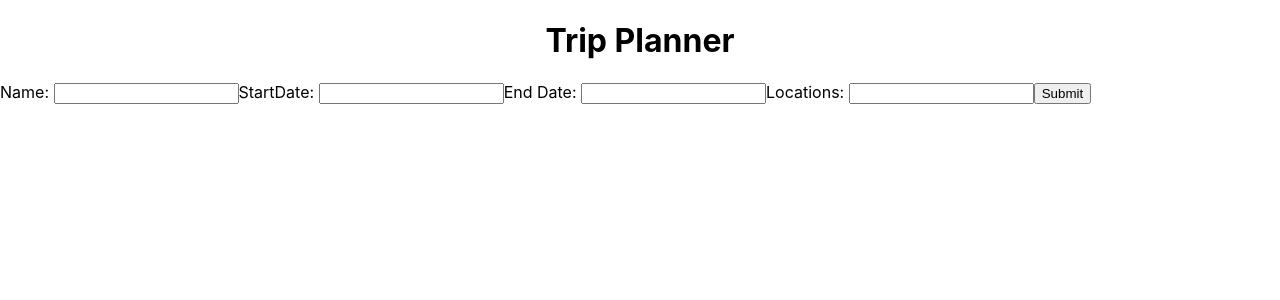
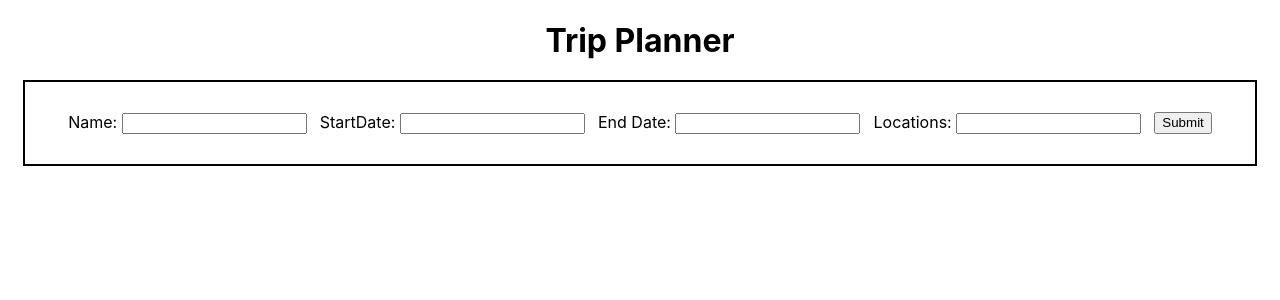
Before and after one commit to SaraBroad/go-itinerary, a React (Create React App) app in the folder itinerary-client/: page /newItinerary in a window 1280 px wide. Shown: the top 300 px of the page. Built offline with nearby package versions, Linux system fonts and the light colour scheme.

Commit message:
some css

```diff
--- a/itinerary-client/src/components/ItineraryForm/ItineraryForm.tsx
+++ b/itinerary-client/src/components/ItineraryForm/ItineraryForm.tsx
@@ -26,7 +26,8 @@ export const ItineraryForm = () => {
 
   return (
     <>
-      <form onSubmit={handleSubmit}>
+    <div className="form-container">
+      <form onSubmit={handleSubmit} className="form-fields">
         <label>
           Name{": "}
           <input value={name} onChange={(e) => setName(e.target.value)} />
@@ -52,6 +53,7 @@ export const ItineraryForm = () => {
       {/* <Button variant="contained" onClick={handleSubmit}>
         Submit
       </Button> */}
+        </div>
     </>
   );
 };
--- a/itinerary-client/src/components/itinerary.css
+++ b/itinerary-client/src/components/itinerary.css
@@ -13,3 +13,17 @@
 .itinerary-header {
     margin-left: 40px;
 }
+
+.form-fields {
+    display: flex;
+    border: black;
+    justify-content: space-evenly;
+    flex-direction: horizontal;
+}
+
+.form-container {
+    margin-left: 25px;
+    margin-right: 25px;
+    outline: solid 2px black;
+    padding: 30px;
+}
```
